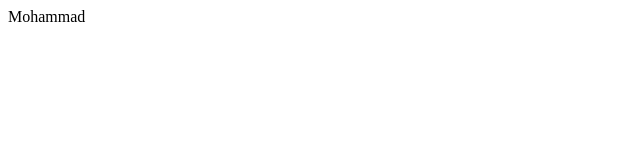
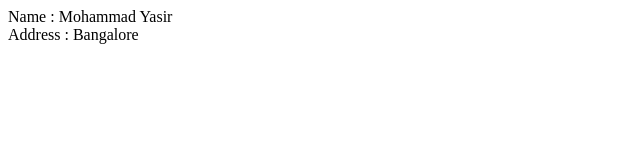
Before and after one commit to yasir-nextleap/learn_github1, a plain HTML site: page index.html in a window 1280 px wide. Shown: the whole page, without its empty margins (0-640 px from the left). Drawn offline with Linux system fonts and the light colour scheme.

Commit message:
Adding Address as well as full name

```diff
--- a/index.html
+++ b/index.html
@@ -1,5 +1,6 @@
 <html>
 <body>
- <div>Mohammad</div>
+ <div>Name : Mohammad Yasir</div>
+ <div>Address : Bangalore</div>
 </body>
 </html>
```
